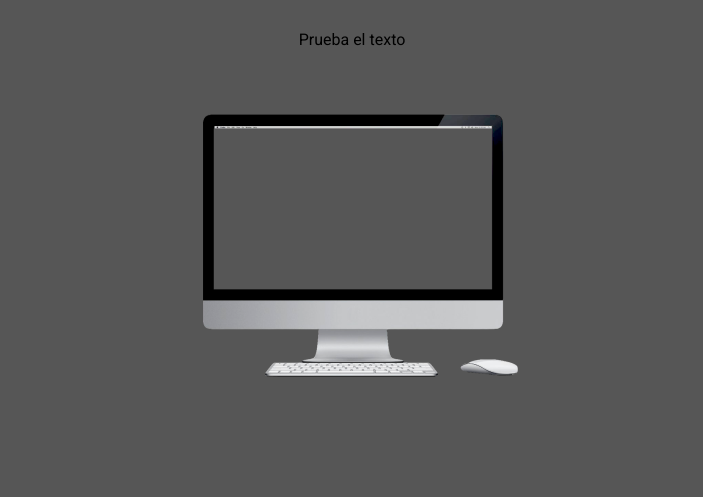
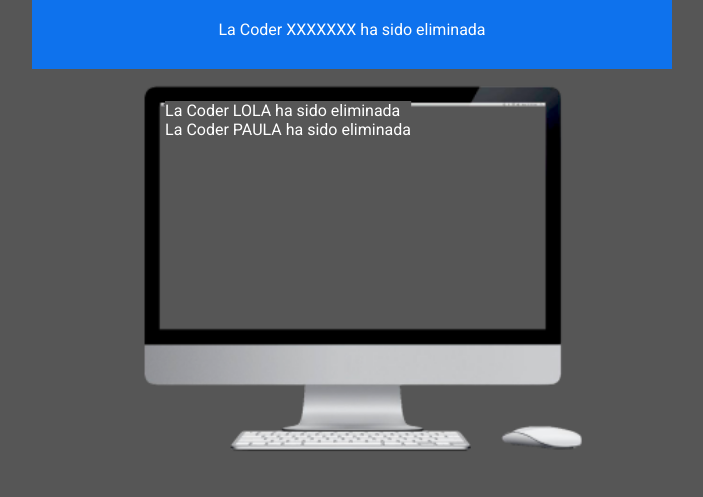
Before and after one commit to adrianaguilaruiz/wheelOfDoom_Zoombadass, a plain HTML site: page index.html in a window 1280 px wide. Shown: the whole page, without its empty margins (288-991 px from the left). Drawn offline with Linux system fonts and the light colour scheme.

Commit message:
updated bottom

```diff
--- a/css/bottom.css
+++ b/css/bottom.css
@@ -9,15 +9,33 @@
 
 @media (min-width: 200px) {
 .message {
-    padding: 30px;
-display: flex;
-justify-content: center;
-align-items: center;
+    padding: 10px;
+    display: flex;
+    justify-content: center;
+    align-items: center;
+    color:white;
+    background-color: #0e72ed;
+    width: 50%;
+    text-align: center;
+    margin: auto;
+    margin-bottom: 10px;
 }
-.monitor {
-    padding: 30px;
-display: flex;
-justify-content: center;
-align-items: center;
+/*monitor*/
+.container{
+    position: relative;
+    display: flex;
+    color: white;
+    text-align: center;
+    justify-content: center;
+
 }
+/*lista de coders*/
+.listCoders{
+    position: absolute;
+    top: 10%;
+    left: 45%;
+    text-align: left;
+    transform: translate(-50%, -50%);
 }
+
+}
--- a/index.html
+++ b/index.html
@@ -11,18 +11,21 @@
     <title>ZOOMbadass</title>
 </head>
 <body>
-    <main>
-    <div class="message">
-    <p>Prueba el texto</p>
-    </div>
-
-    <div class="monitor">
-    <img src="./images/—Pngtree—computer mac_4971106 2.png" alt="ordenador">
-    </div>
+        <!--aquí va el upper-->
+        <main>
+                <article>
+                    <div class="message">
+                        <p class="message">La Coder XXXXXXX ha sido eliminada</p>
+                    </div>
+                    <div class="container">
+                        <img src="./images/monitor.png" alt="ordenador" width=40%">
+                        <div class="listCoders">
+                            <p>La Coder LOLA ha sido eliminada</p>
+                            <p>La Coder PAULA ha sido eliminada</p>
+                        </div>
+                    </div>
+                </article>
         </main>
-    <!--aquí va el upper-->
-    <article>
-    </article>
     <script src="./js/main.js" type="text/javascript"></script>
 </body>
 </html>
```
Also changed, not shown: images/monitor.png (renamed from images/—Pngtree—computer mac_4971106 2.png).
